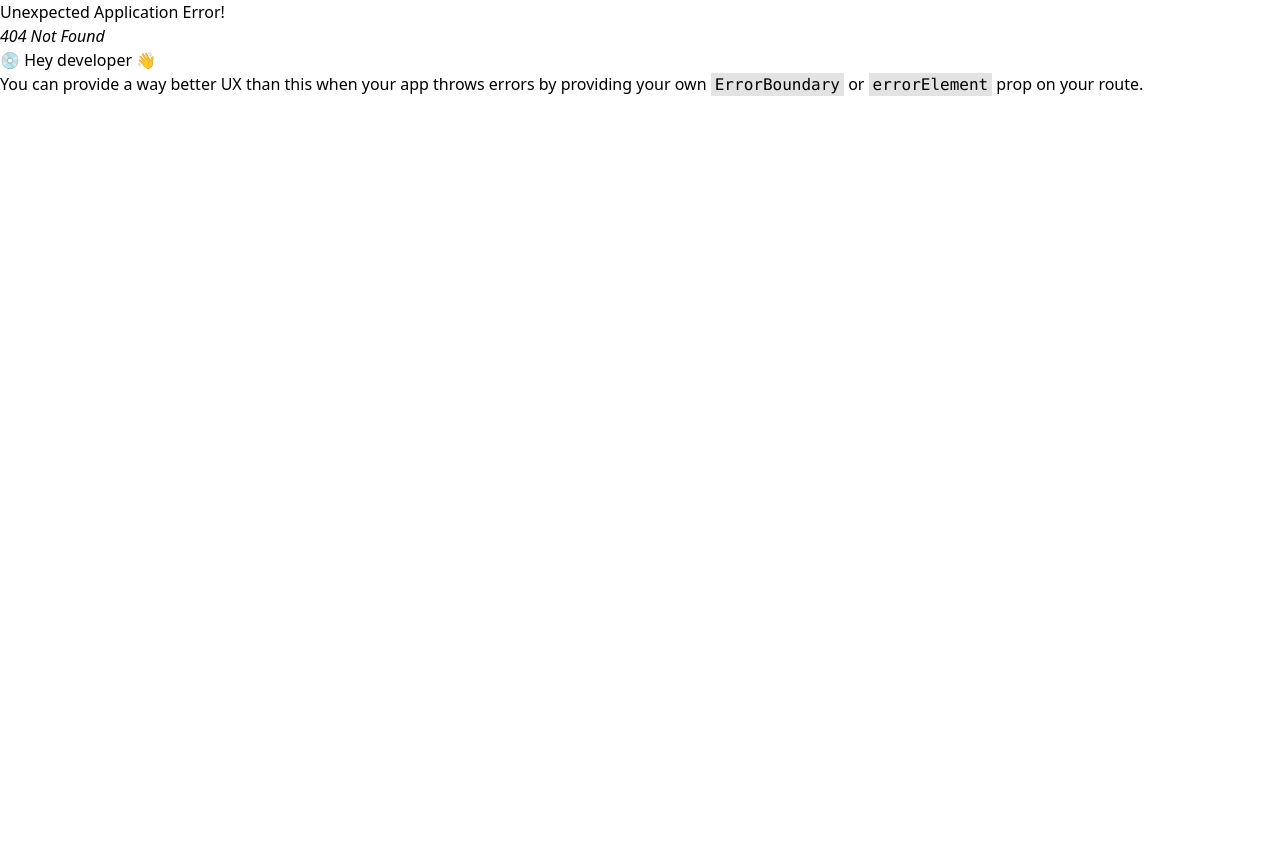
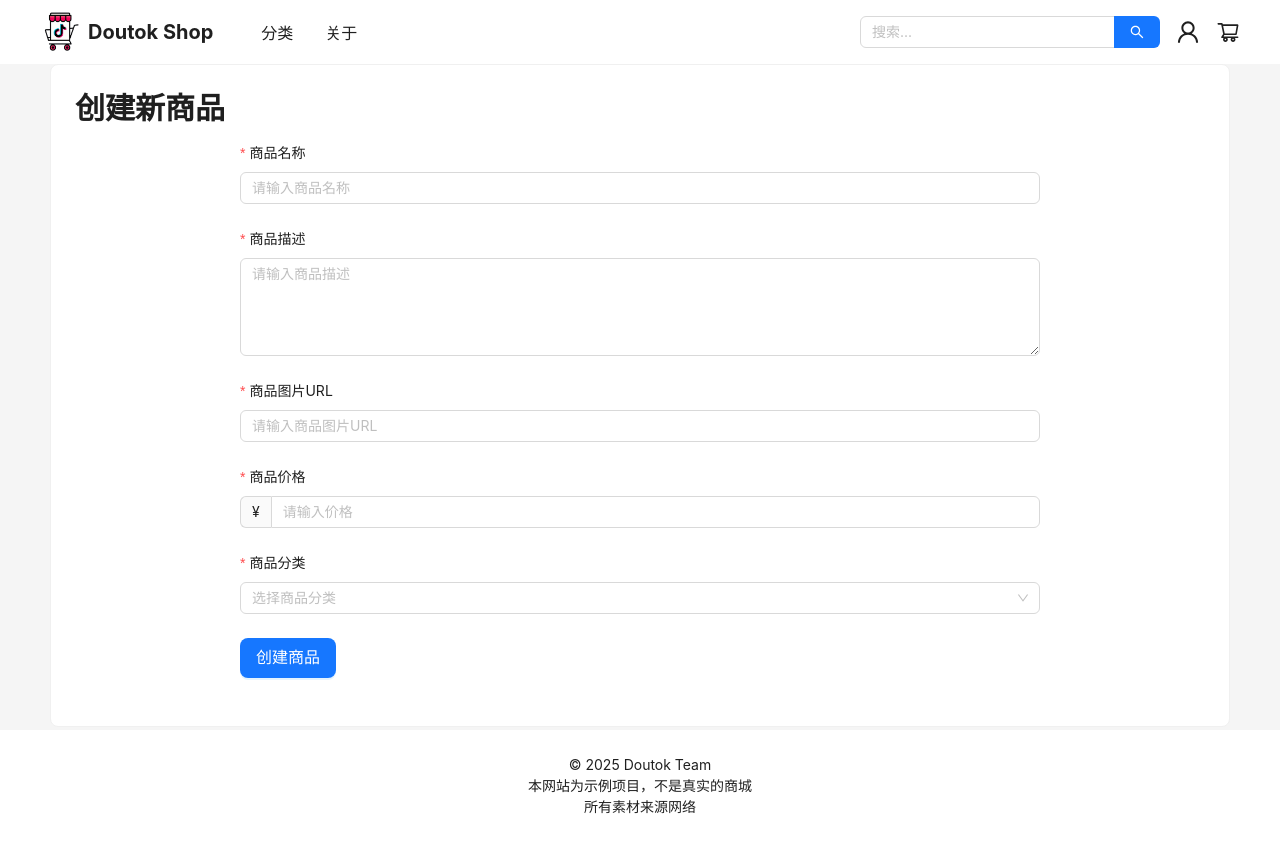
Before and after one commit to doutokk/doutok-frontend, a React (Vite) app: page /create-product in a window 1280 px wide. Before the commit this address had no page. Before the commit the page ends 800 px from the top, so only its background shows below. Built offline with nearby package versions, Linux system fonts and the light colour scheme; sample sign-in values are in the browser's storage.

Commit message:
feat(product): add product creation and editing functionality with modal support

```diff
--- a/src/components/Layout.tsx
+++ b/src/components/Layout.tsx
@@ -7,6 +7,7 @@ import {
   LogoutOutlined,
   OrderedListOutlined,
   PictureOutlined, // Add this import for the image icon
+  ShopOutlined, // Add this import for the shop icon
 } from "@ant-design/icons";
 import type { MenuProps } from "antd";
 import { Outlet } from "react-router-dom";
@@ -92,6 +93,12 @@ const Layout = () => {
       label: "图床",
       icon: <PictureOutlined />,
       onClick: () => navigate("/imagehosting"),
+    },
+    {
+      key: "create-product",
+      label: "创建商品",
+      icon: <ShopOutlined />,
+      onClick: () => navigate("/create-product"),
     },
     {
       key: "logout",
--- /dev/null
+++ b/src/components/ProductEditModal.tsx
@@ -0,0 +1,135 @@
+import React, { useEffect } from 'react';
+import { Modal, Form, Input, InputNumber, Select, Button, Space } from 'antd';
+import { Product } from '../types/product';
+
+const { TextArea } = Input;
+const { Option } = Select;
+
+interface ProductEditModalProps {
+  visible: boolean;
+  product?: Product | null;
+  loading: boolean;
+  isCreating?: boolean;
+  onCancel: () => void;
+  onSubmit: (values: any) => void;
+}
+
+const categoryOptions = [
+  { label: '贴纸', value: 'sticker' },
+  { label: '服装', value: 'clothing' },
+  { label: '数码', value: 'digital' },
+  { label: '书籍', value: 'book' },
+  { label: '其他', value: 'other' },
+  { label: 'T恤', value: 't-shirt' },
+];
+
+const ProductEditModal: React.FC<ProductEditModalProps> = ({
+  visible,
+  product,
+  loading,
+  isCreating = false,
+  onCancel,
+  onSubmit,
+}) => {
+  const [form] = Form.useForm();
+
+  useEffect(() => {
+    if (visible) {
+      if (isCreating) {
+        // Reset form for creating new product
+        form.resetFields();
+      } else if (product) {
+        // Set form values for editing existing product
+        form.setFieldsValue({
+          name: product.name,
+          description: product.description,
+          picture: product.picture,
+          price: product.price,
+          categories: product.categories,
+        });
+      }
+    }
+  }, [visible, product, form, isCreating]);
+
+  const title = isCreating ? "创建商品" : "修改商品";
+  const submitButtonText = isCreating ? "创建" : "保存";
+
+  return (
+    <Modal
+      title={title}
+      open={visible}
+      onCancel={onCancel}
+      footer={null}
+      destroyOnClose
+    >
+      <Form
+        form={form}
+        layout="vertical"
+        onFinish={onSubmit}
+      >
+        <Form.Item
+          name="name"
+          label="商品名称"
+          rules={[{ required: true, message: '请输入商品名称' }]}
+        >
+          <Input />
+        </Form.Item>
+
+        <Form.Item
+          name="description"
+          label="商品描述"
+          rules={[{ required: true, message: '请输入商品描述' }]}
+        >
+          <TextArea rows={4} />
+        </Form.Item>
+
+        <Form.Item
+          name="picture"
+          label="商品图片URL"
+          rules={[{ required: true, message: '请输入商品图片URL' }]}
+        >
+          <Input />
+        </Form.Item>
+
+        <Form.Item
+          name="price"
+          label="商品价格"
+          rules={[{ required: true, message: '请输入商品价格' }]}
+        >
+          <InputNumber
+            min={0.01}
+            step={0.01}
+            precision={2}
+            style={{ width: '100%' }}
+            addonBefore="¥"
+          />
+        </Form.Item>
+
+        <Form.Item
+          name="categories"
+          label="商品分类"
+          rules={[{ required: true, message: '请选择商品分类' }]}
+        >
+          <Select mode="multiple" placeholder="选择商品分类">
+            {categoryOptions.map(option => (
+              <Option key={option.value} value={option.value}>
+                {option.label}
+              </Option>
+            ))}
+          </Select>
+        </Form.Item>
+
+        <Form.Item className="flex justify-end">
+          <Space>
+            <Button onClick={onCancel}>取消</Button>
+            <Button type="primary" htmlType="submit" loading={loading}>
+              {submitButtonText}
+            </Button>
+          </Space>
+        </Form.Item>
+      </Form>
+    </Modal>
+  );
+};
+
+export default ProductEditModal;
--- /dev/null
+++ b/src/pages/CreateProduct.tsx
@@ -0,0 +1,125 @@
+import React, { useState } from 'react';
+import { Card, Form, Input, InputNumber, Select, Button, message, Typography } from 'antd';
+import { useNavigate } from 'react-router-dom';
+import http from '../utils/http';
+
+const { Title } = Typography;
+const { TextArea } = Input;
+const { Option } = Select;
+
+const categoryOptions = [
+  { label: '贴纸', value: 'sticker' },
+  { label: '服装', value: 'clothing' },
+  { label: '数码', value: 'digital' },
+  { label: '书籍', value: 'book' },
+  { label: '其他', value: 'other' },
+  { label: 'T恤', value: 't-shirt' },
+];
+
+const CreateProduct: React.FC = () => {
+  const [form] = Form.useForm();
+  const navigate = useNavigate();
+  const [isLoading, setIsLoading] = useState(false);
+
+  const handleCreateProduct = async (values: any) => {
+    setIsLoading(true);
+    try {
+      const response = await http.post("/product/create", {
+        name: values.name,
+        description: values.description,
+        picture: values.picture,
+        price: values.price,
+        categories: values.categories,
+      });
+
+      message.success("商品创建成功");
+
+      // Navigate to the newly created product
+      if (response.data && response.data.product && response.data.product.id) {
+        navigate(`/product/${response.data.product.id}`);
+      } else {
+        // If no product ID is returned, go to home page
+        navigate('/');
+      }
+    } catch (error) {
+      console.error("创建商品失败:", error);
+      message.error("创建商品失败，请重试");
+    } finally {
+      setIsLoading(false);
+    }
+  };
+
+  return (
+    <Card className="m-4">
+      <Title level={2} className="mb-6">创建新商品</Title>
+
+      <Form
+        form={form}
+        layout="vertical"
+        onFinish={handleCreateProduct}
+        style={{ maxWidth: '800px', margin: '0 auto' }}
+      >
+        <Form.Item
+          name="name"
+          label="商品名称"
+          rules={[{ required: true, message: '请输入商品名称' }]}
+        >
+          <Input placeholder="请输入商品名称" />
+        </Form.Item>
+
+        <Form.Item
+          name="description"
+          label="商品描述"
+          rules={[{ required: true, message: '请输入商品描述' }]}
+        >
+          <TextArea rows={4} placeholder="请输入商品描述" />
+        </Form.Item>
+
+        <Form.Item
+          name="picture"
+          label="商品图片URL"
+          rules={[{ required: true, message: '请输入商品图片URL' }]}
+        >
+          <Input placeholder="请输入商品图片URL" />
+        </Form.Item>
+
+        <Form.Item
+          name="price"
+          label="商品价格"
+          rules={[{ required: true, message: '请输入商品价格' }]}
+        >
+          <InputNumber
+            min={0.01}
+            step={0.01}
+            precision={2}
+            style={{ width: '100%' }}
+            addonBefore="¥"
+            placeholder="请输入价格"
+          />
+        </Form.Item>
+
+        <Form.Item
+          name="categories"
+          label="商品分类"
+          rules={[{ required: true, message: '请选择商品分类' }]}
+        >
+          <Select mode="multiple" placeholder="选择商品分类">
+            {categoryOptions.map(option => (
+              <Option key={option.value} value={option.value}>
+                {option.label}
+              </Option>
+            ))}
+          </Select>
+        </Form.Item>
+
+        <Form.Item>
+          <Button type="primary" htmlType="submit" loading={isLoading} size="large">
+            创建商品
+          </Button>
+        </Form.Item>
+      </Form>
+    </Card>
+  );
+};
+
+export default CreateProduct;
--- a/src/pages/ProductDetail.tsx
+++ b/src/pages/ProductDetail.tsx
@@ -12,11 +12,12 @@ import {
   Space,
   Tag,
 } from "antd";
-import { ShoppingCartOutlined } from "@ant-design/icons";
+import { ShoppingCartOutlined, EditOutlined } from "@ant-design/icons";
 import { Product } from "../types/product";
 import http from "../utils/http";
 import { image } from "./image";
 import { isAuthenticated } from "../services/auth";
+import ProductEditModal from "../components/ProductEditModal";
 
 const { Title, Text } = Typography;
 
@@ -27,6 +28,8 @@ const ProductDetail = () => {
   const [loading, setLoading] = useState(false);
   const [addingToCart, setAddingToCart] = useState(false);
   const [quantity, setQuantity] = useState(1);
+  const [isEditModalVisible, setIsEditModalVisible] = useState(false);
+  const [isUpdating, setIsUpdating] = useState(false);
 
   useEffect(() => {
     const fetchProduct = async () => {
@@ -80,6 +83,42 @@ const ProductDetail = () => {
     }
   };
 
+  const showEditModal = () => {
+    setIsEditModalVisible(true);
+  };
+
+  const handleUpdateProduct = async (values: any) => {
+    if (!product) return;
+
+    setIsUpdating(true);
+    try {
+      await http.put("/product/edit", {
+        product: {
+          id: product.id,
+          name: values.name,
+          description: values.description,
+          picture: values.picture,
+          price: values.price,
+          categories: values.categories,
+        },
+      });
+
+      message.success("商品更新成功");
+      setIsEditModalVisible(false);
+
+      // Update the product in the local state
+      setProduct({
+        ...product,
+        ...values,
+      });
+    } catch (error) {
+      console.error("更新商品失败:", error);
+      message.error("更新商品失败，请重试");
+    } finally {
+      setIsUpdating(false);
+    }
+  };
+
   if (loading) {
     return (
       <div className="flex justify-center items-center h-screen">
@@ -97,6 +136,14 @@ const ProductDetail = () => {
       />
     );
   }
+
+  const categoryOptions = [
+    { label: '贴纸', value: 'sticker' },
+    { label: '服装', value: 'clothing' },
+    { label: '数码', value: 'digital' },
+    { label: '书籍', value: 'book' },
+    { label: '其他', value: 'other' },
+  ];
 
   return (
     <Card className="m-4">
@@ -138,9 +185,25 @@ const ProductDetail = () => {
             >
               加入购物车
             </Button>
+            <Button
+              type="default"
+              icon={<EditOutlined />}
+              size="large"
+              onClick={showEditModal}
+            >
+              修改商品
+            </Button>
           </Space>
         </div>
       </div>
+
+      <ProductEditModal
+        visible={isEditModalVisible}
+        product={product}
+        loading={isUpdating}
+        onCancel={() => setIsEditModalVisible(false)}
+        onSubmit={handleUpdateProduct}
+      />
     </Card>
   );
 };
--- a/src/router/index.tsx
+++ b/src/router/index.tsx
@@ -10,7 +10,8 @@ import ProductDetail from '../pages/ProductDetail';
 import Register from '../pages/Register';
 import Orders from '../pages/Orders';
 import ImageHosting from '../pages/ImageHosting';
-import OrderConfirmation from '../pages/OrderConfirmation'; // Import OrderConfirmation component
+import OrderConfirmation from '../pages/OrderConfirmation';
+import CreateProduct from '../pages/CreateProduct'; // Import CreateProduct component
 import AuthRoute from '../components/AuthRoute';
 
 const router = createBrowserRouter([
@@ -66,6 +67,14 @@ const router = createBrowserRouter([
         path: '/order-confirmation',
         element: <OrderConfirmation />,
       },
+      {
+        path: '/create-product',
+        element: (
+          <AuthRoute>
+            <CreateProduct />
+          </AuthRoute>
+        ),
+      },
     ],
   },
 ]);
```
